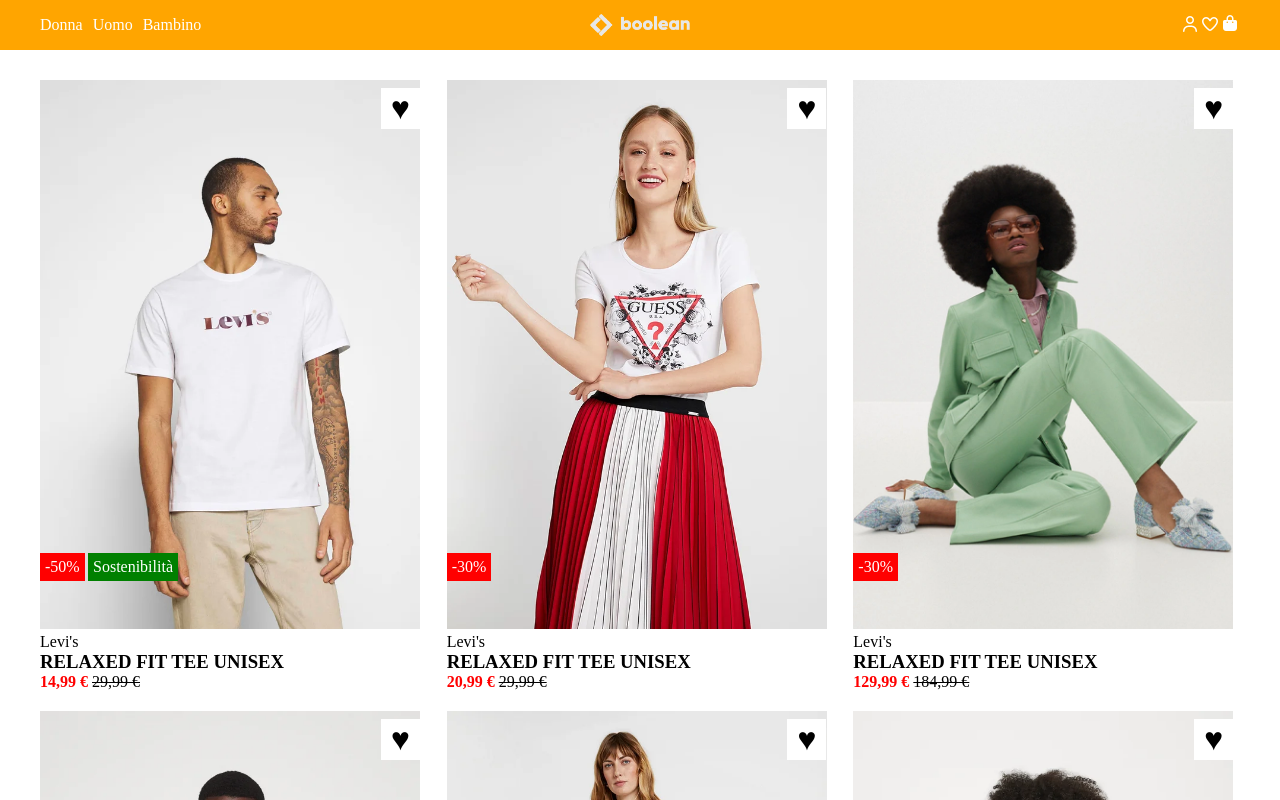
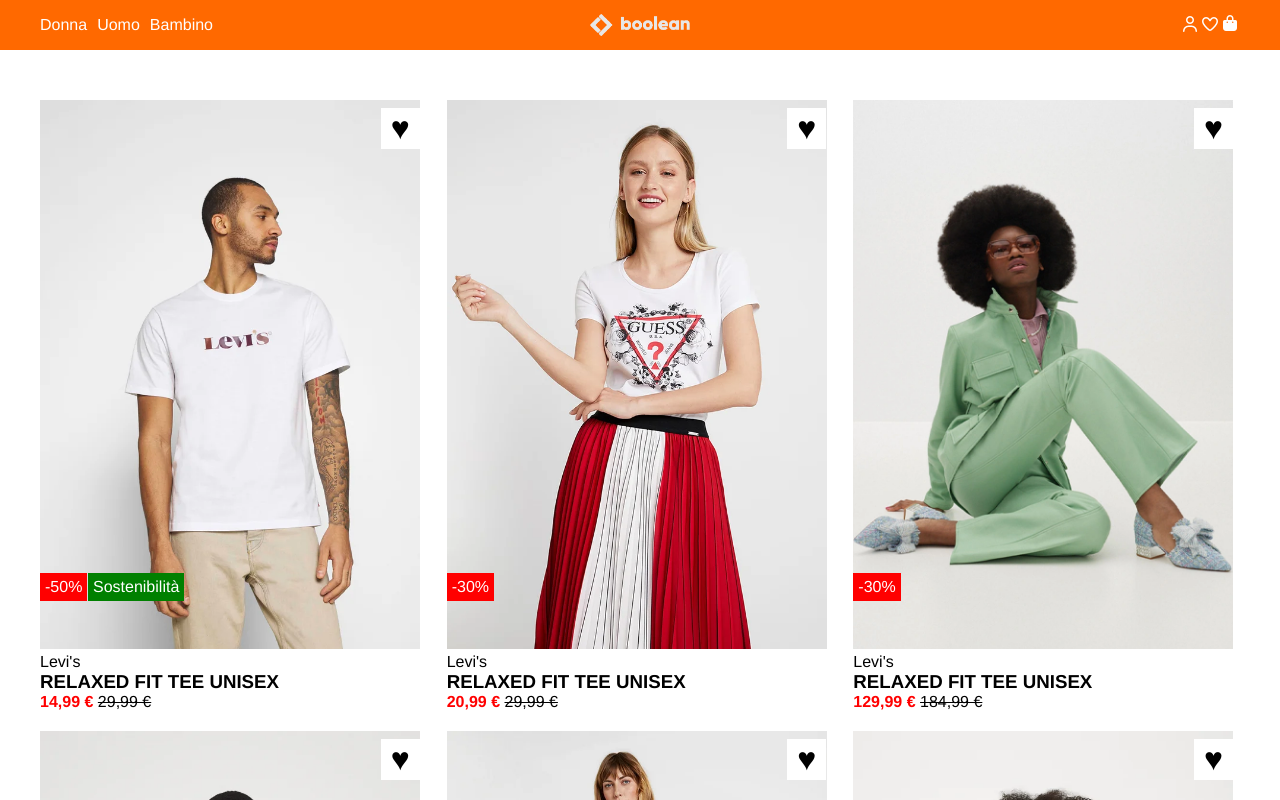
Before and after one commit to Endri-Tosku/html-css-boolando, a plain HTML site: page index.html in a window 1280 px wide. Shown: the top 800 px of the page. Drawn offline with Linux system fonts and the light colour scheme.

Commit message:
fix: modificato il colore del header, cambiato il font-family e sistemato i margini

```diff
--- a/css/style.css
+++ b/css/style.css
@@ -4,8 +4,12 @@
     box-sizing: border-box;
 }
 
+body {
+    font-family: Whitney, 'Helvetica Neue', Helvetica, Arial, sans-serif;
+}
+
 header {
-    background-color: orange;
+    background-color: #ff6900;
     color: white;
     margin-bottom: 30px;
 }
@@ -44,7 +48,11 @@
     display: flex;
     justify-content: end;
     align-items: center;
+}
 
+section {
+    margin-top: 50px;
+    margin-bottom: 40px
 }
 
 .container-main {
```
Also changed, not shown: index.html (+4 -4 lines).
